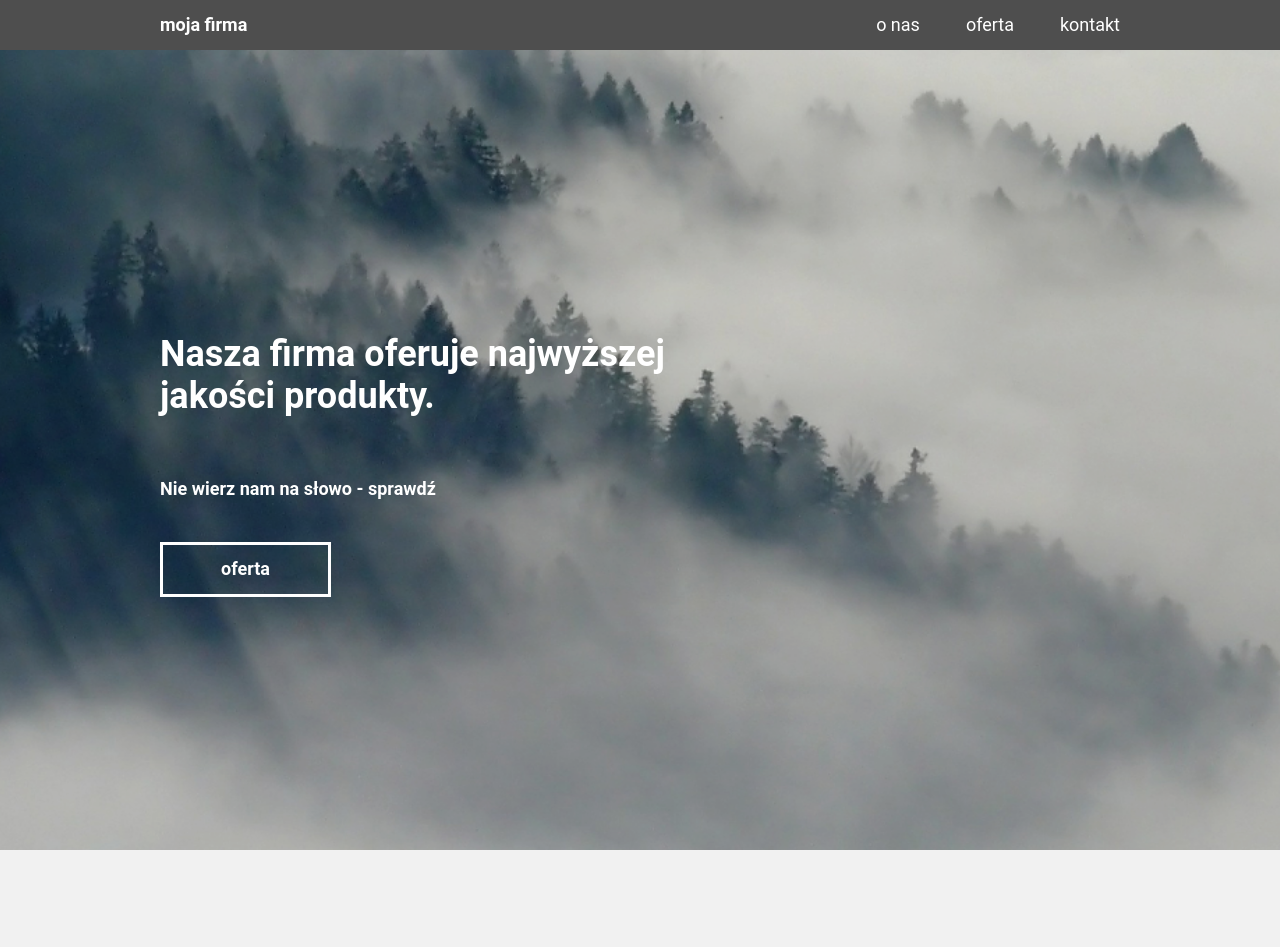
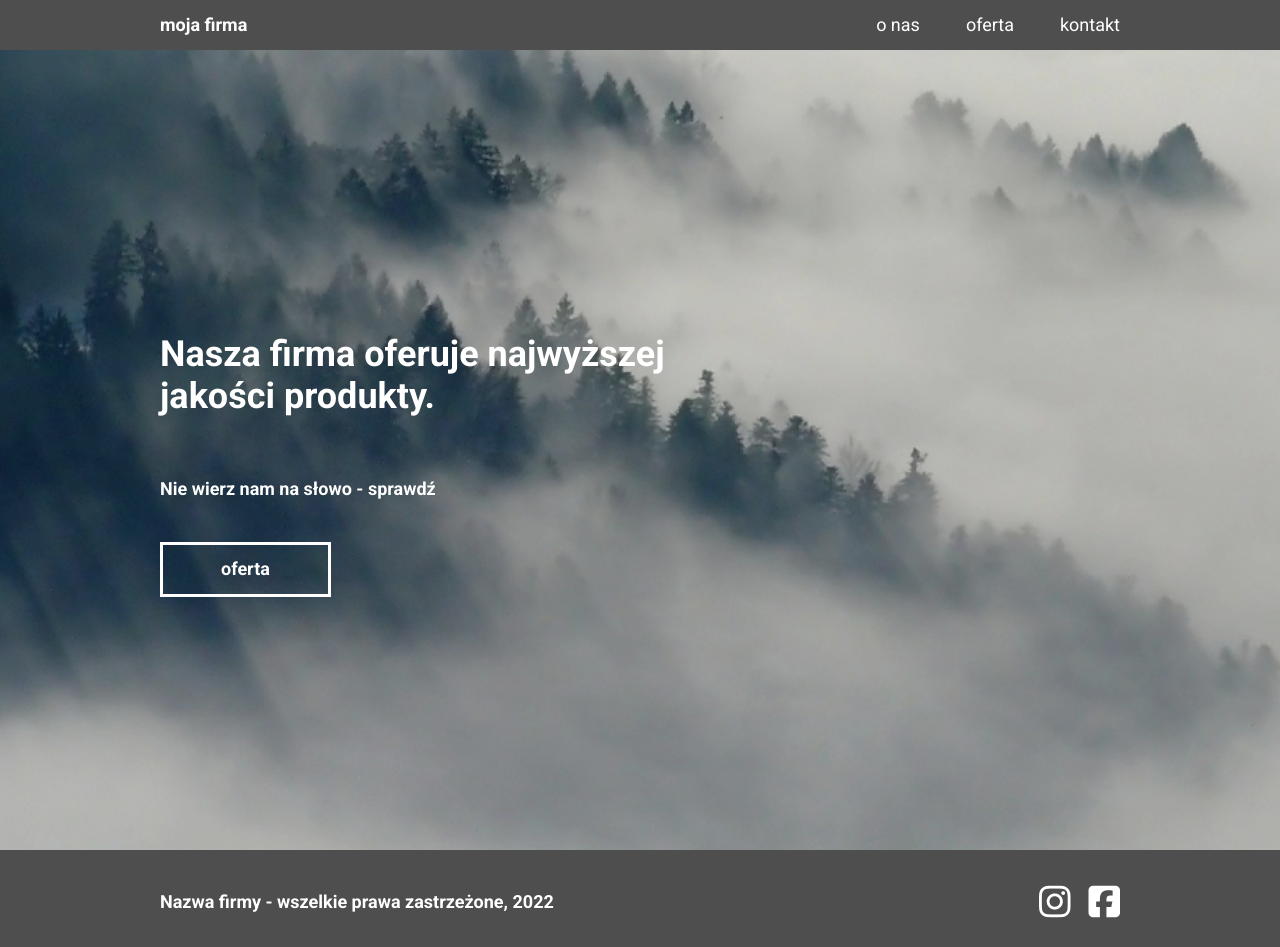
Before and after one commit to annaciosek/react-static-website, a React (Create React App) app: page / in a window 1280 px wide. Before the commit the page ends 850 px from the top, so only its background shows below. Built offline with nearby package versions, Linux system fonts and the light colour scheme.

Commit message:
created footer & added font awesome to index.html

```diff
--- a/public/index.html
+++ b/public/index.html
@@ -15,15 +15,17 @@
       user's mobile device or desktop. See https://developers.google.com/web/fundamentals/web-app-manifest/
     -->
     <link rel="manifest" href="%PUBLIC_URL%/manifest.json" />
-    <!--
-      Notice the use of %PUBLIC_URL% in the tags above.
-      It will be replaced with the URL of the `public` folder during the build.
-      Only files inside the `public` folder can be referenced from the HTML.
+    <script
+      src="https://kit.fontawesome.com/a5e91b56cb.js"
+      crossorigin="anonymous"
+    ></script>
+    <link rel="preconnect" href="https://fonts.googleapis.com" />
+    <link rel="preconnect" href="https://fonts.gstatic.com" crossorigin />
+    <link
+      href="https://fonts.googleapis.com/css2?family=Roboto:wght@400;700&display=swap"
+      rel="stylesheet"
+    />
 
-      Unlike "/favicon.ico" or "favicon.ico", "%PUBLIC_URL%/favicon.ico" will
-      work correctly both with client-side routing and a non-root public URL.
-      Learn how to configure a non-root public URL by running `npm run build`.
-    -->
     <title>Moja firma</title>
   </head>
   <body>
--- a/src/App.js
+++ b/src/App.js
@@ -1,6 +1,7 @@
 import "./App.css";
 import Nav from "./components/Nav";
 import HeroSection from "./components/HeroSection";
+import Footer from "./components/Footer";
 
 function App() {
   return (
@@ -9,6 +10,7 @@ function App() {
       <main>
         <HeroSection />
       </main>
+      <Footer />
     </>
   );
 }
--- /dev/null
+++ b/src/components/Footer.jsx
@@ -0,0 +1,17 @@
+import React from "react";
+
+function Footer() {
+  return (
+    <footer id="footer">
+      <div class="container footer">
+        <p class="white">Nazwa firmy - wszelkie prawa zastrzeżone, 2022</p>
+        <div class="socials">
+          <i class="fa-brands fa-instagram fa-2xl white"></i>
+          <i class="fa-brands fa-square-facebook fa-2xl white"></i>
+        </div>
+      </div>
+    </footer>
+  );
+}
+
+export default Footer;
```
